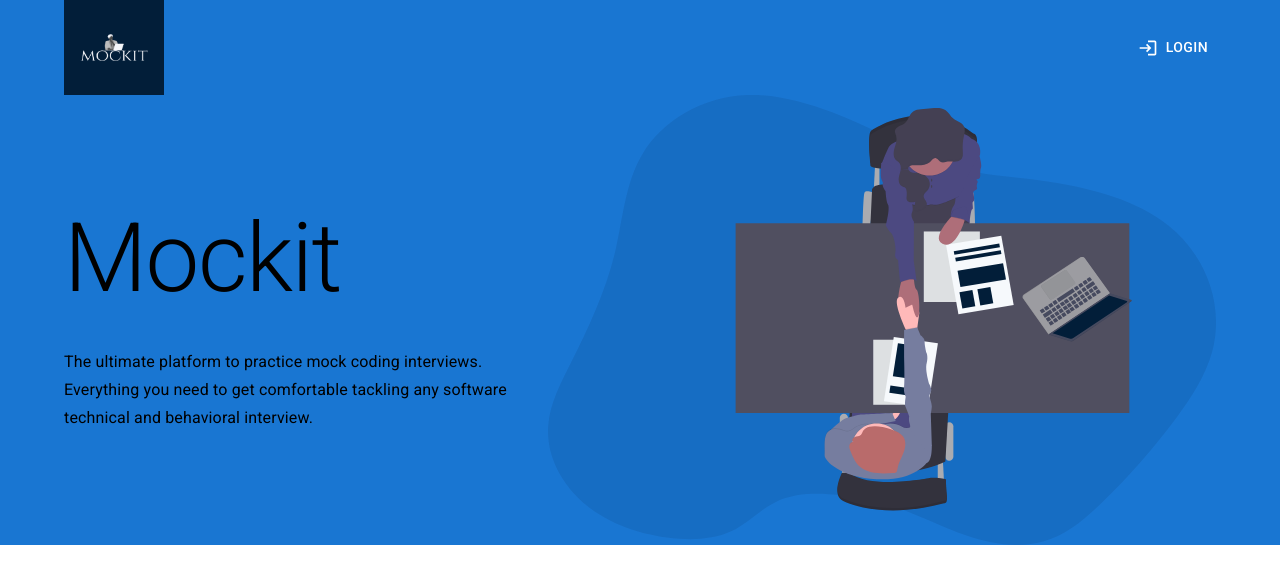
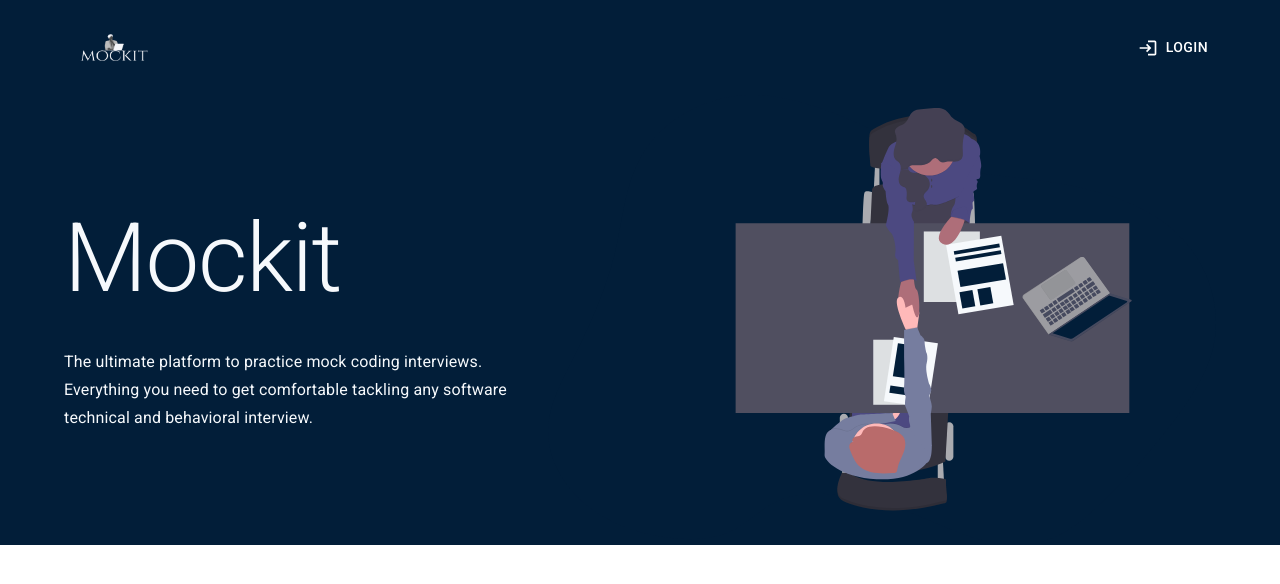
Before and after one commit to martin-alem/mockit-frontend, a React (Create React App) app: page / in a window 1280 px wide. Shown: the top 584 px of the page. Built offline with nearby package versions, Linux system fonts and the light colour scheme.

Commit message:
added a custom theme

```diff
--- a/src/components/app/App.js
+++ b/src/components/app/App.js
@@ -1,11 +1,15 @@
 import React from "react";
+import mainTheme from "./../theme/mainTheme";
+import { ThemeProvider } from "@mui/material";
 import Header from "./../header/Header";
 
 function App() {
   return (
-    <div className="App">
-      <Header />
-    </div>
+    <ThemeProvider theme={mainTheme}>
+      <div className="App">
+        <Header />
+      </div>
+    </ThemeProvider>
   );
 }
 
--- a/src/components/heading/Heading.js
+++ b/src/components/heading/Heading.js
@@ -9,10 +9,10 @@ function Heading() {
         width: { xs: "100%", md: "50%" },
       }}
     >
-      <Typography variant="h1" component="div" gutterBottom>
+      <Typography variant="h1" component="div" color="primary.contrastText" gutterBottom>
         Mockit
       </Typography>
-      <Typography variant="subtitle1" gutterBottom component="div">
+      <Typography variant="subtitle1" color="primary.contrastText" gutterBottom component="div">
         The ultimate platform to practice mock coding interviews. Everything you need to get comfortable tackling any software technical and behavioral interview.
       </Typography>
     </Box>
--- /dev/null
+++ b/src/components/theme/mainTheme.js
@@ -0,0 +1,16 @@
+import { createTheme } from "@mui/material";
+
+const theme = createTheme({
+  palette: {
+    primary: {
+      main: "#021E39",
+      contrastText: "#F6F9FC",
+    },
+    secondary: {
+      main: "#edf2ff",
+      contrastText: "#F6F9FC",
+    },
+  },
+});
+
+export default theme;
--- a/src/index.css
+++ b/src/index.css
@@ -1,7 +1,3 @@
-:root{
-    --color-primary: #021E39;
-}
-
 *, *::after, *::before {
     box-sizing: border-box;
 }
```
